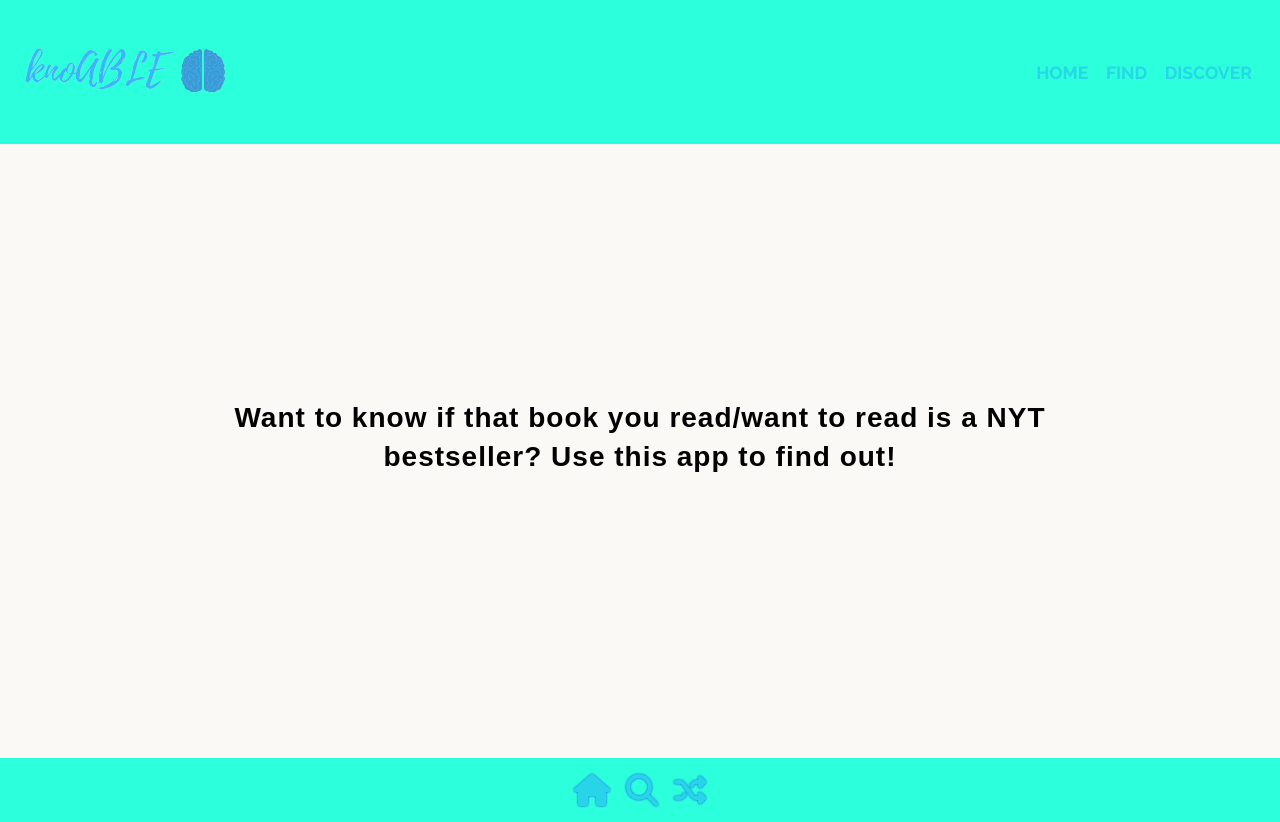
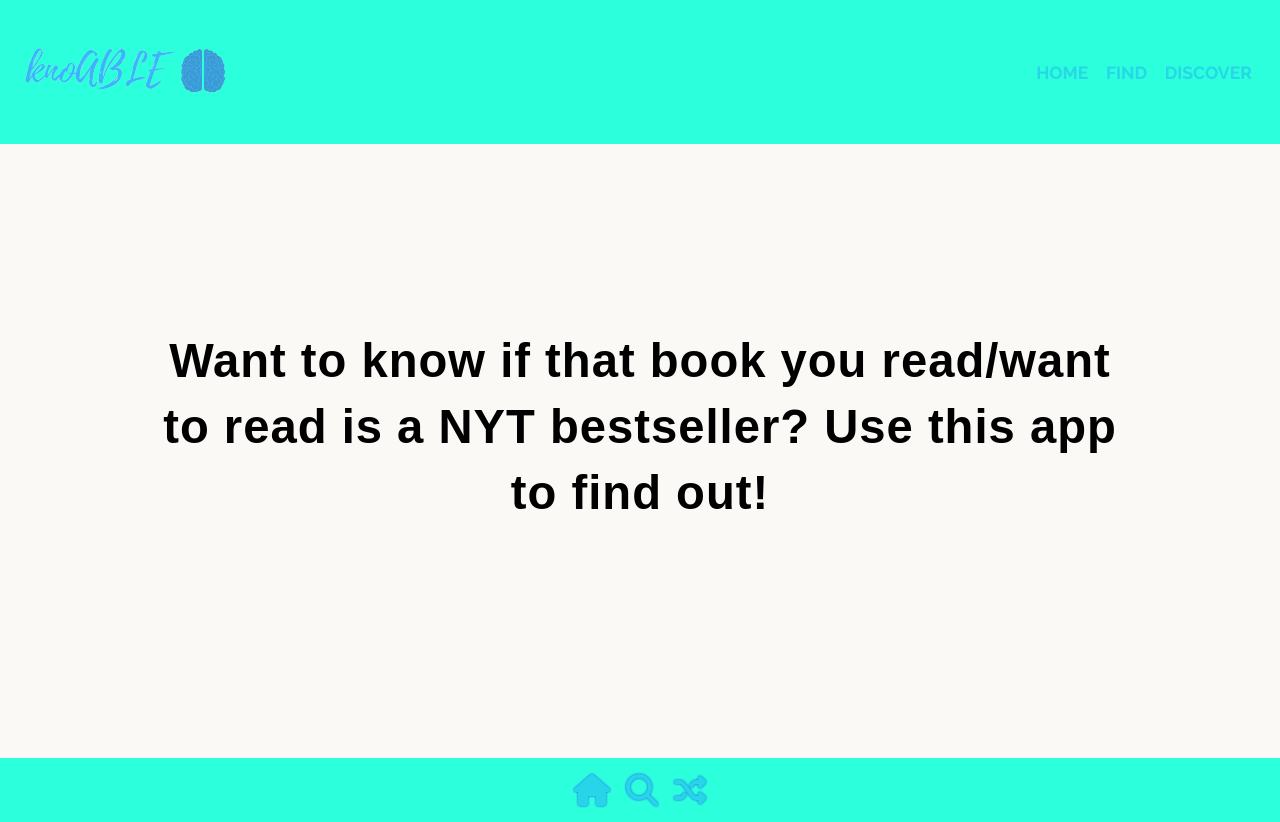
Before and after one commit to AlishaSo/knoABLE, a React (Create React App) app: page / in a window 1280 px wide. Built offline with nearby package versions, Linux system fonts and the light colour scheme; no server answers.

Commit message:
Add rule to control font size for the header inside the Home component

```diff
--- a/src/styles.css
+++ b/src/styles.css
@@ -260,6 +260,10 @@ footer {
     padding: 2em calc(1.5em + 10vw);
   }
 
+  .home-div h3 {
+    font-size: calc(1.75rem + 1.5vmax);
+  }
+
   .find-div form {
     display: grid;
     grid-template-columns: 1fr 1fr;
```
